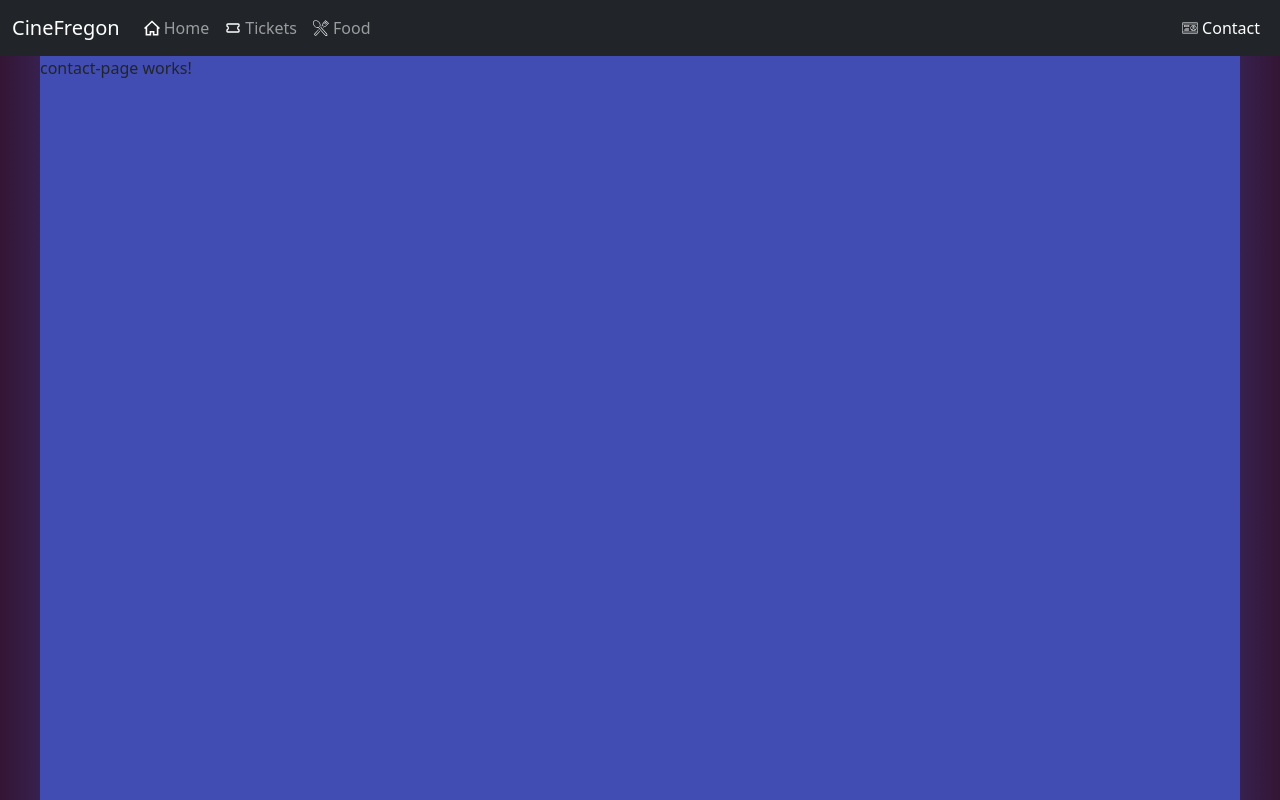
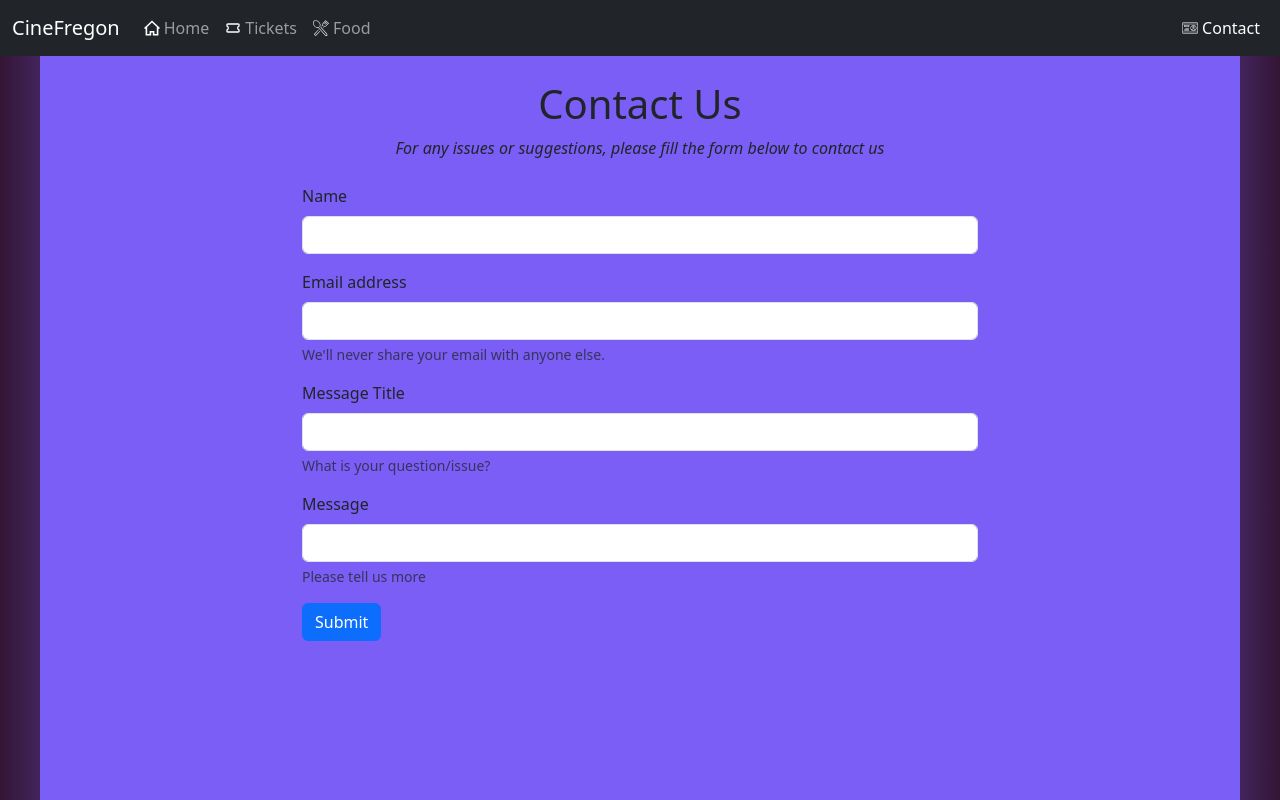
Before and after one commit to TeresaFlores/TrainingAngularATS, an Angular app: page /contact in a window 1280 px wide. Built offline with nearby package versions, Linux system fonts and the light colour scheme.

Commit message:
add contact form

```diff
--- a/src/app/app-routing.module.ts
+++ b/src/app/app-routing.module.ts
@@ -4,6 +4,7 @@ import { HomePageComponent } from './home-page/home-page.component';
 import { TicketsPageComponent } from './tickets-page/tickets-page.component';
 import { FoodPageComponent } from './food-page/food-page.component';
 import { ContactPageComponent } from './contact-page/contact-page.component';
+import { ContactPageModule } from './contact-page/contact-page.module';
 
 const routes: Routes = [
   { path: 'tickets', component: TicketsPageComponent },
--- a/src/app/app.module.ts
+++ b/src/app/app.module.ts
@@ -5,10 +5,11 @@ import { AppComponent } from './app.component';
 import { TopNavBarModule } from './top-nav-bar/top-nav-bar.module';
 import { AppRoutingModule } from './app-routing.module';
 import { HomePageComponent } from './home-page/home-page.component';
+import { FormsModule } from '@angular/forms';
 
 @NgModule({
   declarations: [AppComponent, HomePageComponent],
-  imports: [BrowserModule, TopNavBarModule, AppRoutingModule],
+  imports: [BrowserModule, FormsModule, AppRoutingModule, TopNavBarModule],
   providers: [],
   bootstrap: [AppComponent],
 })
--- a/src/app/contact-page/contact-page.component.css
+++ b/src/app/contact-page/contact-page.component.css
@@ -0,0 +1,3 @@
+.form-container {
+  max-width: 700px;
+}
--- a/src/app/contact-page/contact-page.component.html
+++ b/src/app/contact-page/contact-page.component.html
@@ -1 +1,64 @@
-<p>contact-page works!</p>
+<section class="container-fluid text-center pt-4">
+  <h1>Contact Us</h1>
+  <p>
+    <em
+      >For any issues or suggestions, please fill the form below to contact
+      us</em
+    >
+  </p>
+</section>
+<section class="mt-4 mb-1 container form-container">
+  <form (submit)="onSubmit($event)">
+    <div class="mb-3">
+      <label for="name" class="form-label">Name</label>
+      <input
+        type="text"
+        class="form-control"
+        id="name"
+        name="name"
+        aria-describedby="name"
+        [(ngModel)]="formData.name"
+      />
+    </div>
+    <div class="mb-3">
+      <label for="emailAddress" class="form-label">Email address</label>
+      <input
+        type="email"
+        class="form-control"
+        id="emailAddress"
+        name="emailAddress"
+        aria-describedby="emailHelp"
+        [(ngModel)]="formData.emailAddress"
+      />
+      <div id="emailHelp" class="form-text">
+        We'll never share your email with anyone else.
+      </div>
+    </div>
+    <div class="mb-3">
+      <label for="messageTitle" class="form-label">Message Title</label>
+      <input
+        type="text"
+        class="form-control"
+        id="messageTitle"
+        name="messageTitle"
+        aria-describedby="messageTitle"
+        [(ngModel)]="formData.messageTitle"
+      />
+      <div id="emailHelp" class="form-text">What is your question/issue?</div>
+    </div>
+    <div class="mb-3">
+      <label for="messageBody" class="form-label">Message</label>
+      <input
+        type="text"
+        class="form-control"
+        id="messageBody"
+        name="messageBody"
+        aria-describedby="messageBody"
+        [(ngModel)]="formData.messageBody"
+      />
+      <div id="emailHelp" class="form-text">Please tell us more</div>
+    </div>
+
+    <button type="submit" class="btn btn-primary">Submit</button>
+  </form>
+</section>
--- a/src/app/contact-page/contact-page.component.ts
+++ b/src/app/contact-page/contact-page.component.ts
@@ -3,8 +3,18 @@ import { Component } from '@angular/core';
 @Component({
   selector: 'app-contact-page',
   templateUrl: './contact-page.component.html',
-  styleUrls: ['./contact-page.component.css']
+  styleUrls: ['./contact-page.component.css'],
 })
 export class ContactPageComponent {
+  formData = {
+    name: '',
+    emailAddress: '',
+    messageTitle: '',
+    messageBody: '',
+  };
 
+  onSubmit(event: SubmitEvent) {
+    event.preventDefault();
+    console.log(this.formData);
+  }
 }
--- a/src/app/home-page/home-page.component.ts
+++ b/src/app/home-page/home-page.component.ts
@@ -1,5 +1,4 @@
-import { Component, Input, OnInit } from '@angular/core';
-import { Carousel } from 'bootstrap';
+import { Component, OnInit } from '@angular/core';
 import { MoviesService } from '../services/movies.service';
 
 @Component({
--- a/src/styles.css
+++ b/src/styles.css
@@ -1,5 +1,8 @@
 /* You can add global styles to this file, and also import other style files */
 @import "bootstrap/dist/css/bootstrap.css";
+:root {
+  --bg-mycolor: rgb(122, 94, 245);
+}
 
 body {
   height: 100vh;
@@ -9,8 +12,8 @@ main {
   background: linear-gradient(
     to right,
     rgba(52, 21, 52, 1) 0%,
-    rgb(66, 77, 179) 15%,
-    rgb(66, 77, 179) 85%,
+    var(--bg-mycolor) 15%,
+    var(--bg-mycolor) 85%,
     rgba(52, 21, 52, 1) 100%
   );
   min-height: calc(100% - 56px);
@@ -18,7 +21,7 @@ main {
 
 article {
   min-height: calc(100vh - 56px);
-  background-color: rgb(66, 77, 179);
+  background-color: var(--bg-mycolor);
   max-width: 1200px;
   margin-inline: auto;
   padding-bottom: 16px;
```
Also changed, not shown: src/app/contact-page/contact-page.module.ts (added, +12 -0 lines).
